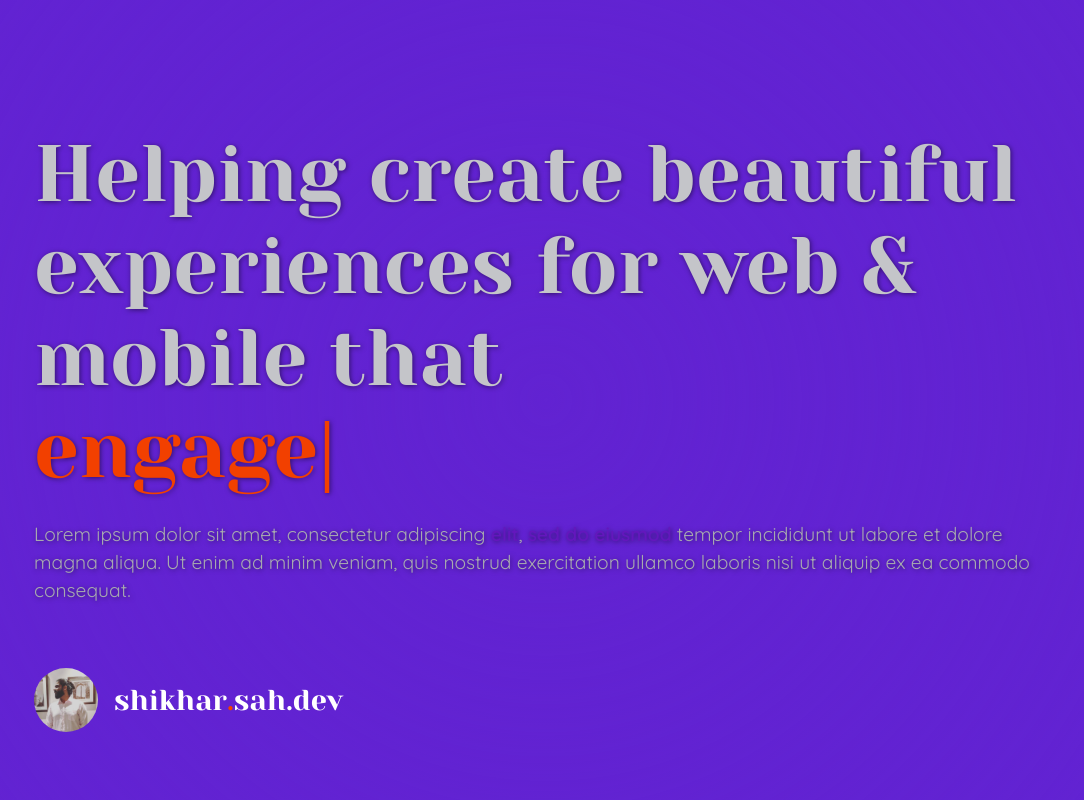
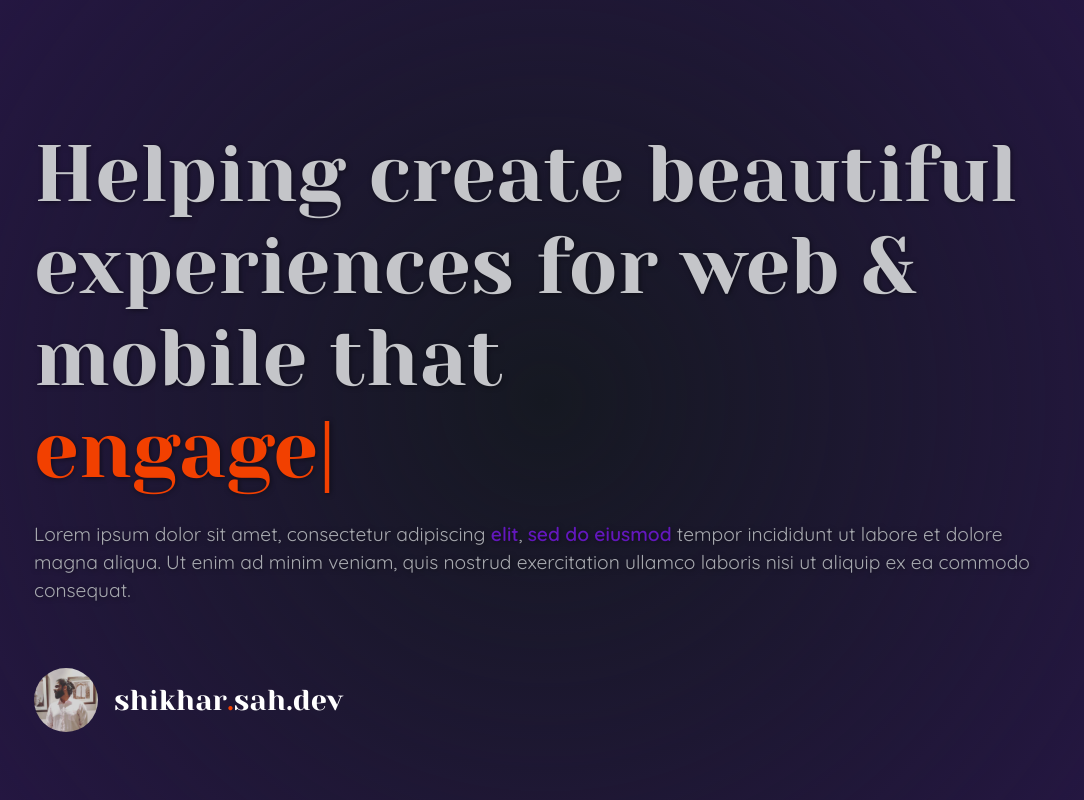
Before and after one commit to shikharsahdev/portfolio, a React (Create React App) app: page / in a window 1280 px wide. Both pictures are taken after a click on the picture 160 px from the left and 700 px from the top of the page. Shown: the top 800 px of the page, without its empty margins (94-1178 px from the left). Built offline with nearby package versions, Linux system fonts and the light colour scheme.

Commit message:
ui fixes

```diff
--- a/src/App.scss
+++ b/src/App.scss
@@ -1452,7 +1452,7 @@ body,html {
 
 .easter {
   margin: 0;
-  background-color: #6223D2;
+  background-color: #161922;
   height: 100vh;
   width: 100vw;
   top: 0;
@@ -1466,7 +1466,7 @@ body,html {
   height: 100vh;
   position: absolute;
   z-index: 2;
-  background: radial-gradient(circle, transparent 0%, rgba(98, 35, 210, 0.85) 100%);
+  background: radial-gradient(circle, transparent 0%, rgba(41, 22, 75, 0.85) 100%);
 }
 
 .easterContainer {
```
